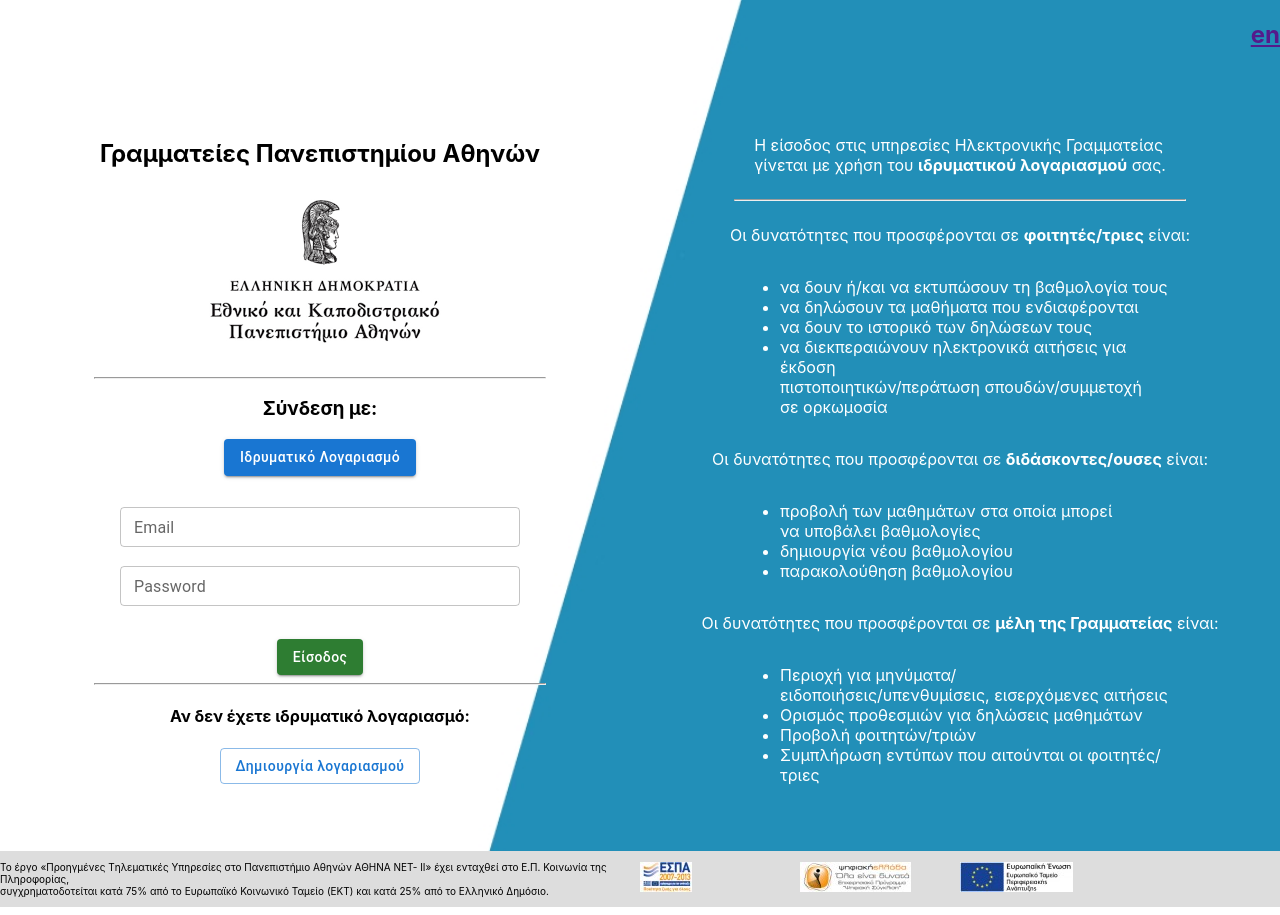
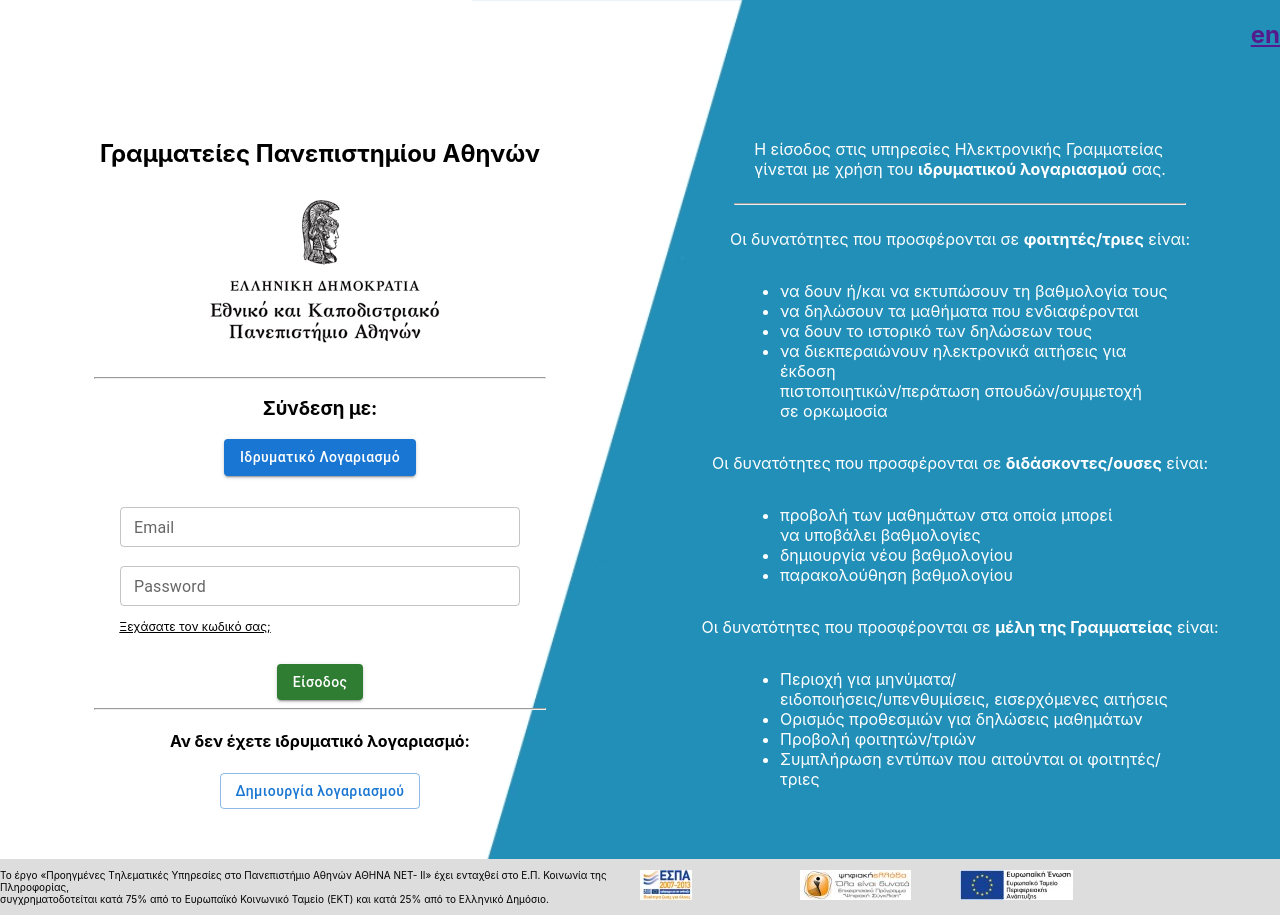
Before and after one commit to mgiannopoulos24/mystudiesv2, a React (Create React App) app: page / in a window 1280 px wide. Both pictures are taken after a click on the button "Ιδρυματικό Λογαριασμό". Built offline with nearby package versions, Linux system fonts and the light colour scheme.

Commit message:
Added forgotten password help

```diff
--- a/src/Login_Page/Login_Form/Login_Form.jsx
+++ b/src/Login_Page/Login_Form/Login_Form.jsx
@@ -62,6 +62,9 @@ const Login_Form=({onLoginSuccess})=>{
                     />
                 </div>
                 <br></br>
+                <div className="row-forgotten" style={{ marginTop: "10px", fontSize: "12px", marginRight: "250px" }}>
+                    <a href="http://www.noc.uoa.gr/diaxeirish-logariasmoy.html" style={{ color: "inherit"}}>Ξεχάσατε τον κωδικό σας;</a>
+                </div>
                 <div className="row-submit" style={{marginTop:"30px"}}>
                     <Button variant= "contained" color="success" type="submit" sx={{textTransform:"none"}}>Είσοδος</Button>
                 </div>
```
